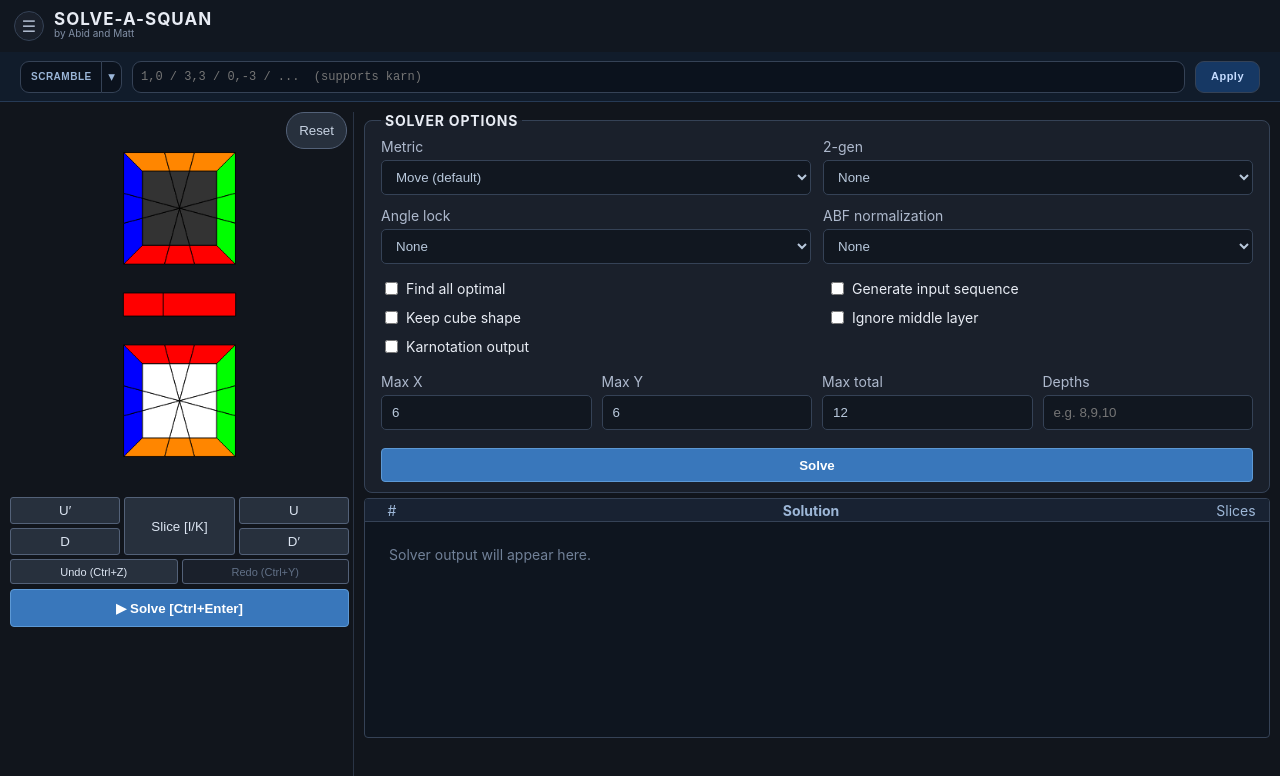
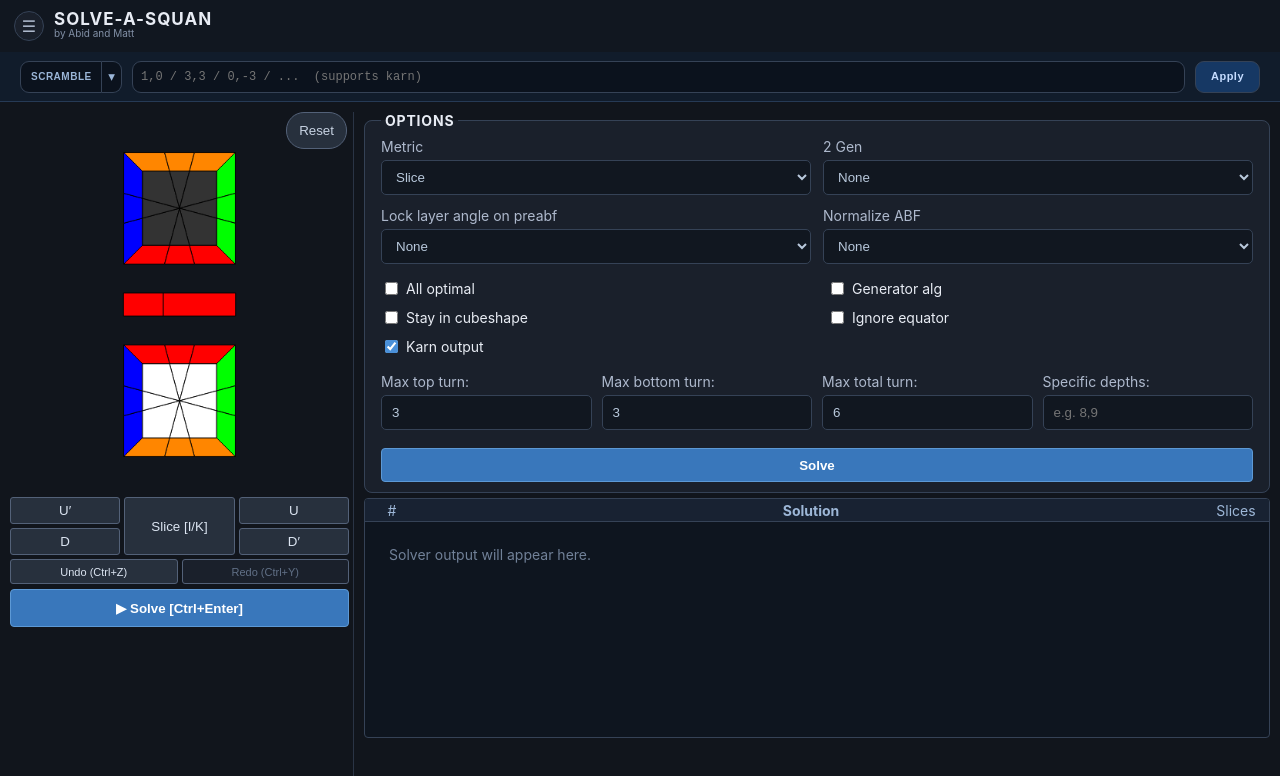
Before and after one commit to Abid-speedcuber/Croissant, a React (Vite) app in the folder web/: page / in a window 1280 px wide. Shown: the top 776 px of the page. Built offline with nearby package versions, Linux system fonts and the light colour scheme.

Commit message:
UI: names fixed

```diff
--- a/web/src/App.tsx
+++ b/web/src/App.tsx
@@ -526,7 +526,7 @@ export default function App() {
     [input, setInput] = useState(""),
     [mode, setMode] = useState("SCRAMBLE"),
     [cubePos, setCubePos] = useState("A1B2C3D45E6F7G8H-"),
-    [metric, setMetric] = useState("Move (default)"),
+    [metric, setMetric] = useState("Slice"),
     [two, setTwo] = useState("None"),
     [angle, setAngle] = useState("None"),
     [normalize, setNormalize] = useState("None"),
@@ -534,7 +534,7 @@ export default function App() {
     [generator, setGenerator] = useState(false),
     [cubeShape, setCubeShape] = useState(false),
     [ignoreMiddle, setIgnoreMiddle] = useState(false),
-    [karn, setKarn] = useState(false),
+    [karn, setKarn] = useState(true),
     [terminal, setTerminal] = useState<string[]>([]);
   const chooseMode = (next: string) => {
     setMode(next);
@@ -649,7 +649,7 @@ export default function App() {
         </aside>
         <section className="right-column">
           <fieldset>
-            <legend>Solver options</legend>
+            <legend>Options</legend>
             <div className="select-grid">
               <label>
                 Metric
@@ -657,21 +657,21 @@ export default function App() {
                   value={metric}
                   onChange={(e) => setMetric(e.target.value)}
                 >
-                  <option>Move (default)</option>
                   <option>Slice</option>
+                  <option>Move</option>
                   <option>Angle</option>
                 </select>
               </label>
               <label>
-                2-gen
+                2 Gen
                 <select value={two} onChange={(e) => setTwo(e.target.value)}>
                   <option>None</option>
-                  <option>Pseudo 2-gen</option>
-                  <option>2-gen</option>
+                  <option>Pseudo 2 Gen</option>
+                  <option>2 Gen</option>
                 </select>
               </label>
               <label>
-                Angle lock
+                Lock layer angle on preabf
                 <select
                   value={angle}
                   onChange={(e) => setAngle(e.target.value)}
@@ -683,15 +683,15 @@ export default function App() {
                 </select>
               </label>
               <label>
-                ABF normalization
+                Normalize ABF
                 <select
                   value={normalize}
                   onChange={(e) => setNormalize(e.target.value)}
                 >
                   <option>None</option>
                   <option>Both</option>
-                  <option>Pre-ABF</option>
-                  <option>Post-ABF</option>
+                  <option>PreABF</option>
+                  <option>PostABF</option>
                 </select>
               </label>
             </div>
@@ -702,7 +702,7 @@ export default function App() {
                   checked={all}
                   onChange={(e) => setAll(e.target.checked)}
                 />{" "}
-                Find all optimal
+                All optimal
               </label>
               <label>
                 <input
@@ -710,7 +710,7 @@ export default function App() {
                   checked={generator}
                   onChange={(e) => setGenerator(e.target.checked)}
                 />{" "}
-                Generate input sequence
+                Generator alg
               </label>
               <label>
                 <input
@@ -718,7 +718,7 @@ export default function App() {
                   checked={cubeShape}
                   onChange={(e) => setCubeShape(e.target.checked)}
                 />{" "}
-                Keep cube shape
+                Stay in cubeshape
               </label>
               <label>
                 <input
@@ -726,7 +726,7 @@ export default function App() {
                   checked={ignoreMiddle}
                   onChange={(e) => setIgnoreMiddle(e.target.checked)}
                 />{" "}
-                Ignore middle layer
+                Ignore equator
               </label>
               <label>
                 <input
@@ -734,23 +734,23 @@ export default function App() {
                   checked={karn}
                   onChange={(e) => setKarn(e.target.checked)}
                 />{" "}
-                Karnotation output
+                Karn output
               </label>
             </div>
             <div className="limit-grid">
               <label>
-                Max X<input defaultValue="6" />
+                Max top turn:<input defaultValue="3" />
               </label>
               <label>
-                Max Y<input defaultValue="6" />
+                Max bottom turn:<input defaultValue="3" />
               </label>
               <label>
-                Max total
-                <input defaultValue="12" />
+                Max total turn:
+                <input defaultValue="6" />
               </label>
               <label>
-                Depths
-                <input placeholder="e.g. 8,9,10" />
+                Specific depths:
+                <input placeholder="e.g. 8,9" />
               </label>
             </div>
             <button className="solve option-solve">Solve</button>
```
